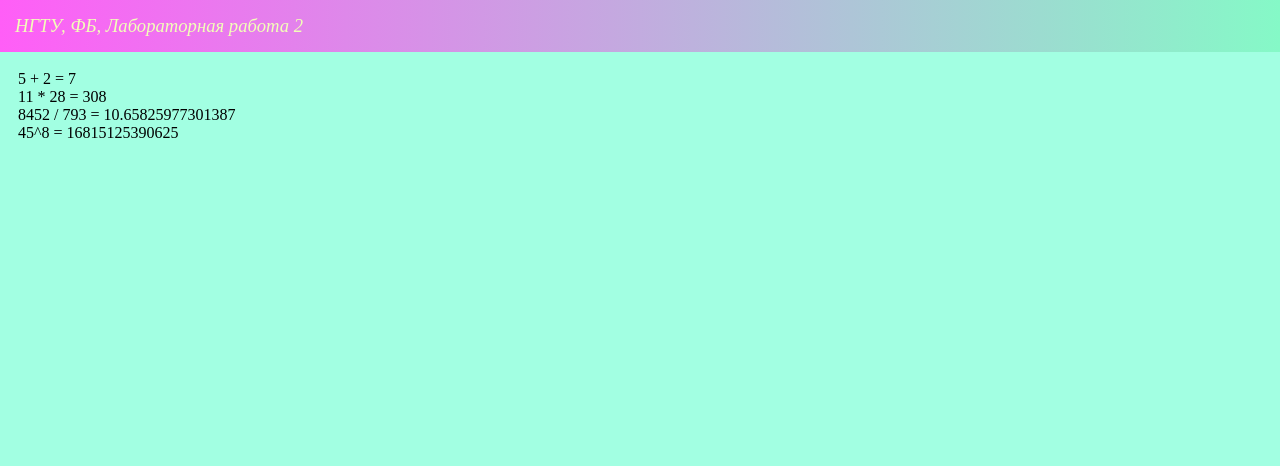
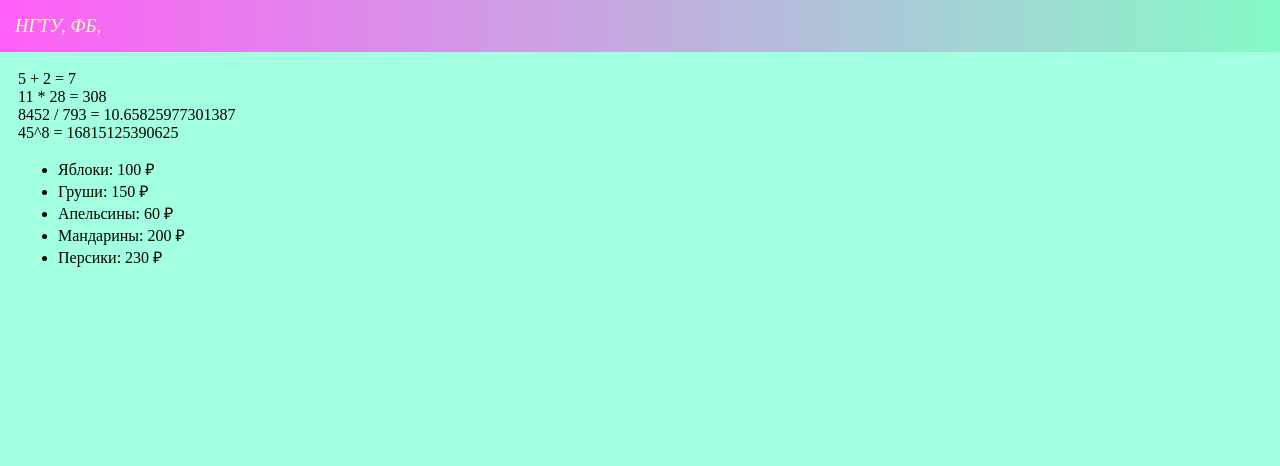
Before and after one commit to PolinaZaiko/Labs-web-2, a Flask app: page /lab2/example in a window 1280 px wide. Shown: the top 466 px of the page. Run offline with Flask 3, Linux system fonts and the light colour scheme.

Commit message:
Цикл в шаблоне

```diff
--- a/app.py
+++ b/app.py
@@ -205,4 +205,12 @@ def example():
     num_lab='Лабораторная работа 2'
     grup='ФБИ-14'
     kurs='3 курс'
-    return render_template('example.html' , name=name, num_lab=num_lab, grup=grup, kurs=kurs)
+    fruits = [
+       {'name': 'Яблоки', 'price': 100},
+       {'name': 'Груши', 'price': 150},
+       {'name': 'Апельсины', 'price': 60},
+       {'name': 'Мандарины', 'price': 200},
+       {'name': 'Персики', 'price': 230}
+    ]
+
+    return render_template('example.html' , name=name, num_lb=num_lab, grup=grup, kurs=kurs, fruits=fruits)
--- a/templates/example.html
+++ b/templates/example.html
@@ -12,10 +12,18 @@
     </header>
 
     <main>
+
         5 + 2 = {{5 + 2}}<br>
         11 * 28 = {{11 * 28}}<br>
         8452 / 793 = {{8452 / 793}}<br>
         45^8 = {{45**8}}<br>
+
+        <ul>
+            {% for f in fruits %}
+            <li>{{ f.name }}: {{ f.price }} &#8381;</li>
+            {% endfor%}
+        </ul>
+
     </main>
 
     <footer>
```
